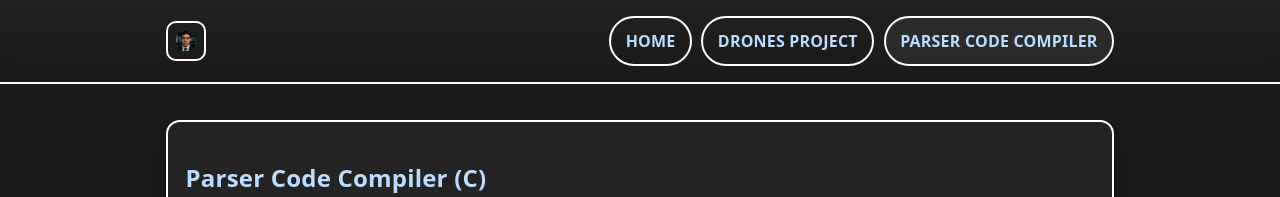
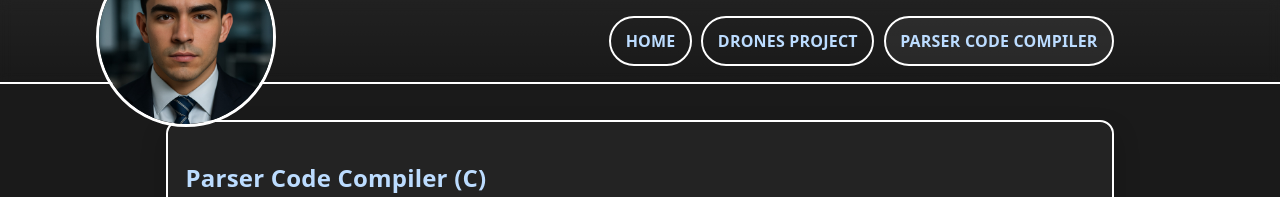
Before and after one commit to nclsPolancoJr/CIS4004-Project1, a website: page parser-code-compiler.html in a window 1280 px wide. Shown: the top 197 px of the page. Drawn offline with Linux system fonts and the light colour scheme.

Commit message:
Update parser-code-compiler.html

```diff
--- a/parser-code-compiler.html
+++ b/parser-code-compiler.html
@@ -10,7 +10,7 @@
   <header class="site-header">
     <nav class="topnav container" aria-label="Primary">
       <a class="brand" href="index.html">
-        <img src="images/profile.png" alt="Nicolas Polanco Logo" class="logo">
+        <img src="images/profile.png" alt="Nicolas Polanco Logo" class="profile-pic">
       </a>
       <ul>
         <li><a href="index.html">HOME</a></li>
```
